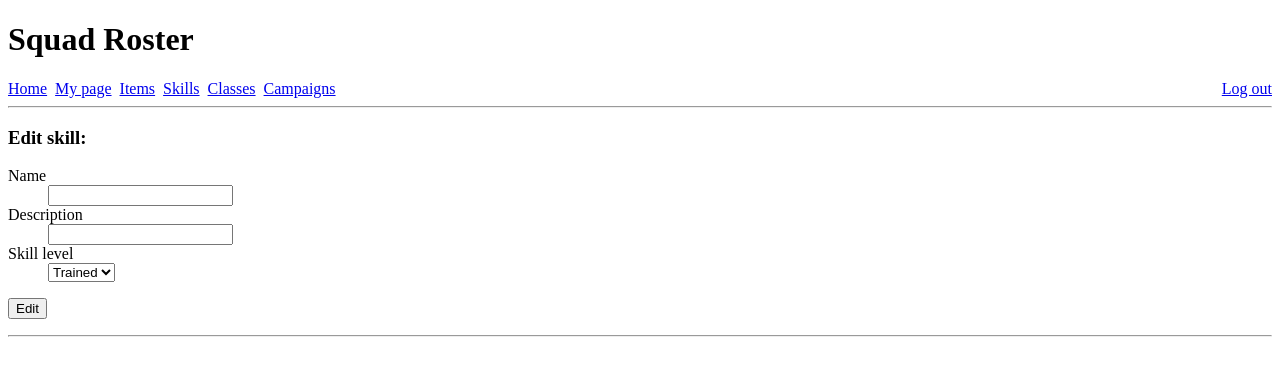
After one commit to ksuominen/squad-roster, a Flask app: page /skill/1/edit in a window 1280 px wide. The commit adds this page. Shown: the top 376 px of the page. Run offline with Flask 3, Linux system fonts and the light colour scheme; the visitor is signed in with stand-in values (Sample User, id 1); some libraries are stand-ins or nearby versions.

Commit message:
Create feature to edit skills

```diff
--- a/routes.py
+++ b/routes.py
@@ -103,6 +103,18 @@ def add_skill():
         return redirect("/skills")
 
     return render_template("skill_add.html", form=form)
+
+@app.route("/skill/<int:skill_id>/edit", methods=["GET", "POST"])
+def edit_skill(skill_id):
+    if not session.get("is_admin"):
+        return render_template("error.html", message="Sorry, only admins can edit skills.")
+
+    form = f.CreateSkillForm(request.form)
+    if request.method == "POST" and form.validate():
+        skill.edit_skill(skill_id, form.name.data, form.description.data, form.level.data)
+        return redirect(f"/skills")
+
+    return render_template("skill_edit.html", form=form, skill_id=skill_id)
 
 @app.route("/classes", methods=["GET", "POST"])
 def classes():
--- a/skill.py
+++ b/skill.py
@@ -4,6 +4,11 @@ from sqlalchemy.sql import text
 def add_skill(name, description, level):
     sql = text("INSERT INTO skill (name, description, level) VALUES (:name,:description,:level)")
     db.session.execute(sql, {"name":name, "description":description, "level":level})
+    db.session.commit()
+
+def edit_skill(id, name, description, level):
+    sql = text("UPDATE skill SET name=:name, description=:description, level=:level WHERE id=:id")
+    db.session.execute(sql, {"id":id, "name":name, "description":description, "level":level})
     db.session.commit()
 
 def get_all_skills():
--- /dev/null
+++ b/templates/skill_edit.html
@@ -0,0 +1,20 @@
+{% extends "layout.html" %}
+
+{% block title %}Edit skill{% endblock %}
+{% block content %}
+
+    <h3>Edit skill:</h3>
+      <p>
+        {% from "_formhelpers.html" import render_field %}
+        <form action="/skill/{{ skill_id }}/edit" method="POST">
+          <dl>
+            {{ render_field(form.name) }}
+            {{ render_field(form.description) }}
+            {{ render_field(form.level) }}
+          </dl>
+          <input type="submit" value="Edit">
+          <input type="hidden" name="csrf_token" value = "{{ csrf_token() }}" />
+        </form>
+      </p>
+
+{% endblock %}
```
Also changed, not shown: templates/skill.html (+12 -0 lines).
